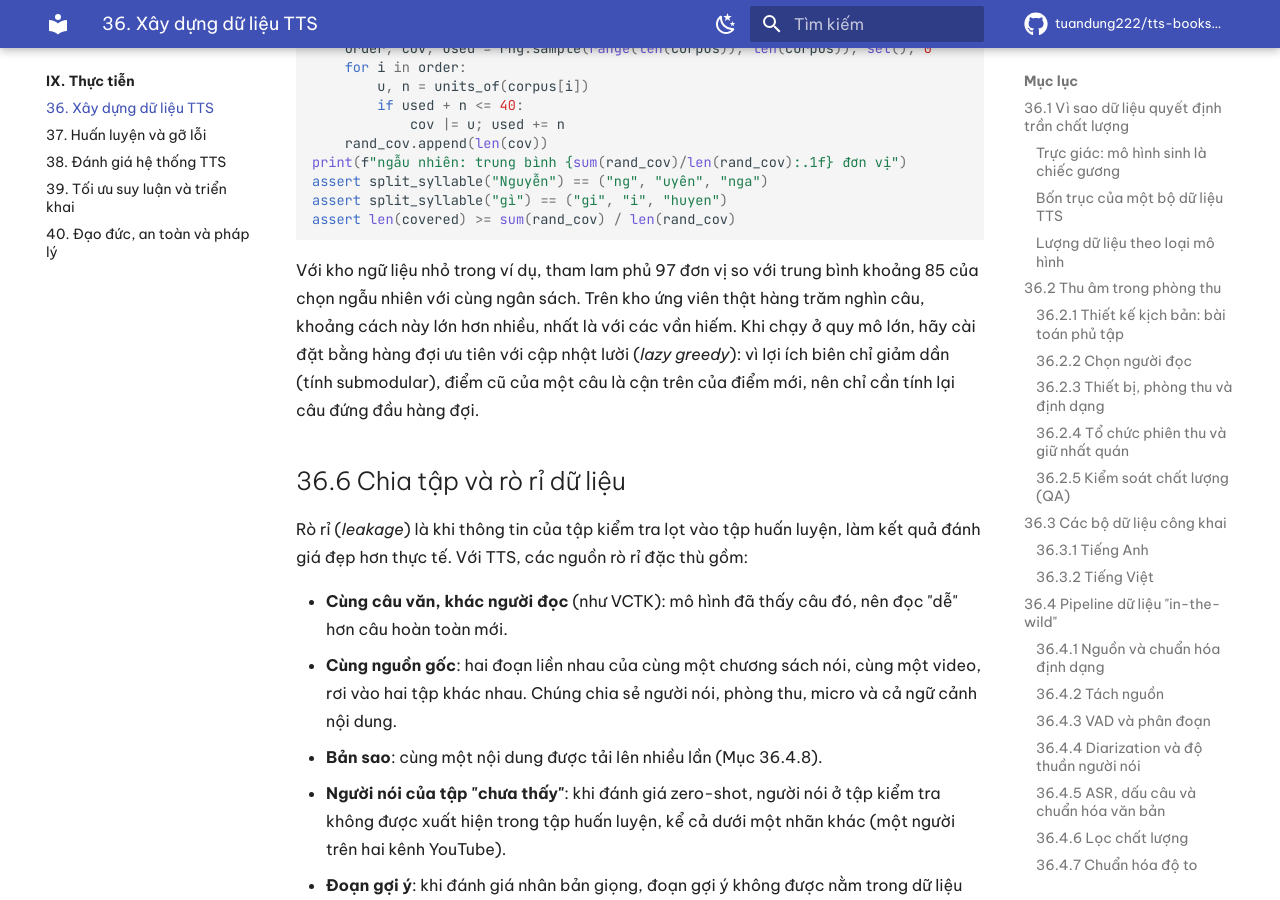
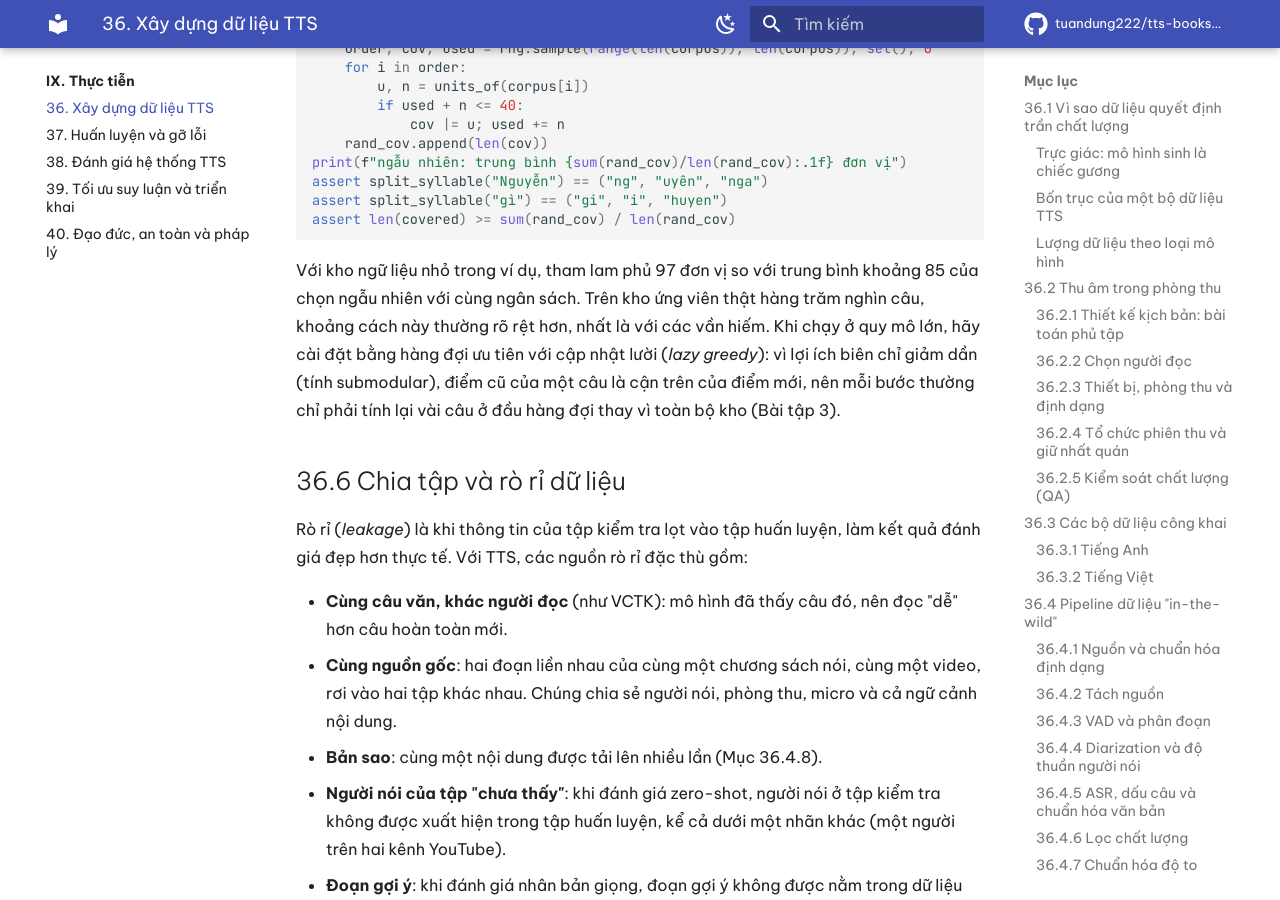
Before and after one commit to tuandung222/tts-books-2026, an MkDocs documentation site: the page built from docs/phan-9-thuc-tien/ch36-du-lieu-tts.md, in a window 1280 px wide and 900 px high, scrolled down 23249 px. Built offline with MkDocs 1.6.1 and Material for MkDocs 9.7.7, drawn with Linux system fonts in a browser that asks for light colours; comment, search, counter and statistics services are not loaded.

Commit message:
WIP: bản thảo các chương đang biên soạn
Co-Authored-By: Claude Opus 5.5 <noreply@anthropic.com>
Claude-Session: https://claude.ai/code/session_01PnSv8GMC4q142v8Kx1mQHm

````diff
--- a/docs/phan-9-thuc-tien/ch36-du-lieu-tts.md
+++ b/docs/phan-9-thuc-tien/ch36-du-lieu-tts.md
@@ -551,7 +551,7 @@ assert split_syllable("gì") == ("gi", "i", "huyen")
 assert len(covered) >= sum(rand_cov) / len(rand_cov)
 ```
 
-Với kho ngữ liệu nhỏ trong ví dụ, tham lam phủ 97 đơn vị so với trung bình khoảng 85 của chọn ngẫu nhiên với cùng ngân sách. Trên kho ứng viên thật hàng trăm nghìn câu, khoảng cách này lớn hơn nhiều, nhất là với các vần hiếm. Khi chạy ở quy mô lớn, hãy cài đặt bằng hàng đợi ưu tiên với cập nhật lười (*lazy greedy*): vì lợi ích biên chỉ giảm dần (tính submodular), điểm cũ của một câu là cận trên của điểm mới, nên chỉ cần tính lại câu đứng đầu hàng đợi.
+Với kho ngữ liệu nhỏ trong ví dụ, tham lam phủ 97 đơn vị so với trung bình khoảng 85 của chọn ngẫu nhiên với cùng ngân sách. Trên kho ứng viên thật hàng trăm nghìn câu, khoảng cách này thường rõ rệt hơn, nhất là với các vần hiếm. Khi chạy ở quy mô lớn, hãy cài đặt bằng hàng đợi ưu tiên với cập nhật lười (*lazy greedy*): vì lợi ích biên chỉ giảm dần (tính submodular), điểm cũ của một câu là cận trên của điểm mới, nên mỗi bước thường chỉ phải tính lại vài câu ở đầu hàng đợi thay vì toàn bộ kho (Bài tập 3).
 
 ## 36.6 Chia tập và rò rỉ dữ liệu
 
````
